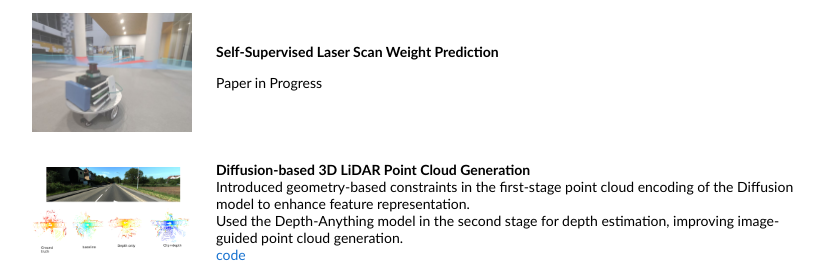
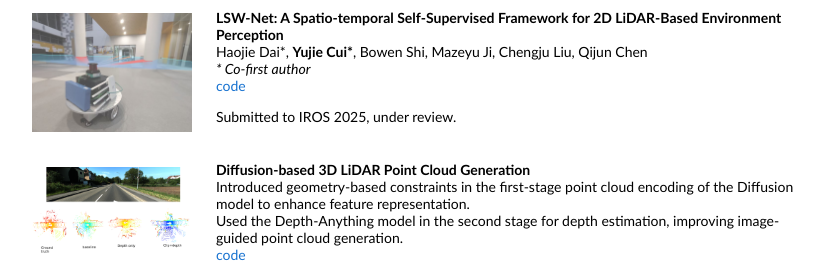
Before and after one commit to cuiyujie0113/cuiyujie0113.github.io, a plain HTML site: page index.html in a window 1280 px wide. Shown: the part 805-1072 px from the top of the page, without its empty margins (224-1062 px from the left). Drawn offline with Linux system fonts and the light colour scheme.

Commit message:
add LSW-Net

```diff
--- a/index.html
+++ b/index.html
@@ -111,11 +111,20 @@
               </td>
               <td style="padding:8px;width:80%;vertical-align:middle">
 
-                  <span class="papertitle">Self-Supervised Laser Scan Weight Prediction</span>
+                  <span class="papertitle">LSW-Net: A Spatio-temporal Self-Supervised Framework for 2D LiDAR-Based Environment Perception</span>
+
+                  <br>
+                      Haojie Dai*, <strong>Yujie Cui*</strong>, Bowen Shi, Mazeyu Ji, Chengju Liu, Qijun Chen
+                  <br>
+                      <em>* Co-first author</em>
+                  <br>
+                      <a href="https://github.com/YukiaCUI/LSW-NET">code</a>
 
                   <p>
-                      Paper in Progress
+                      Submitted to IROS 2025, under review.
                   </p>
+
+              </td>
 
               </td>
             </tr>
```
